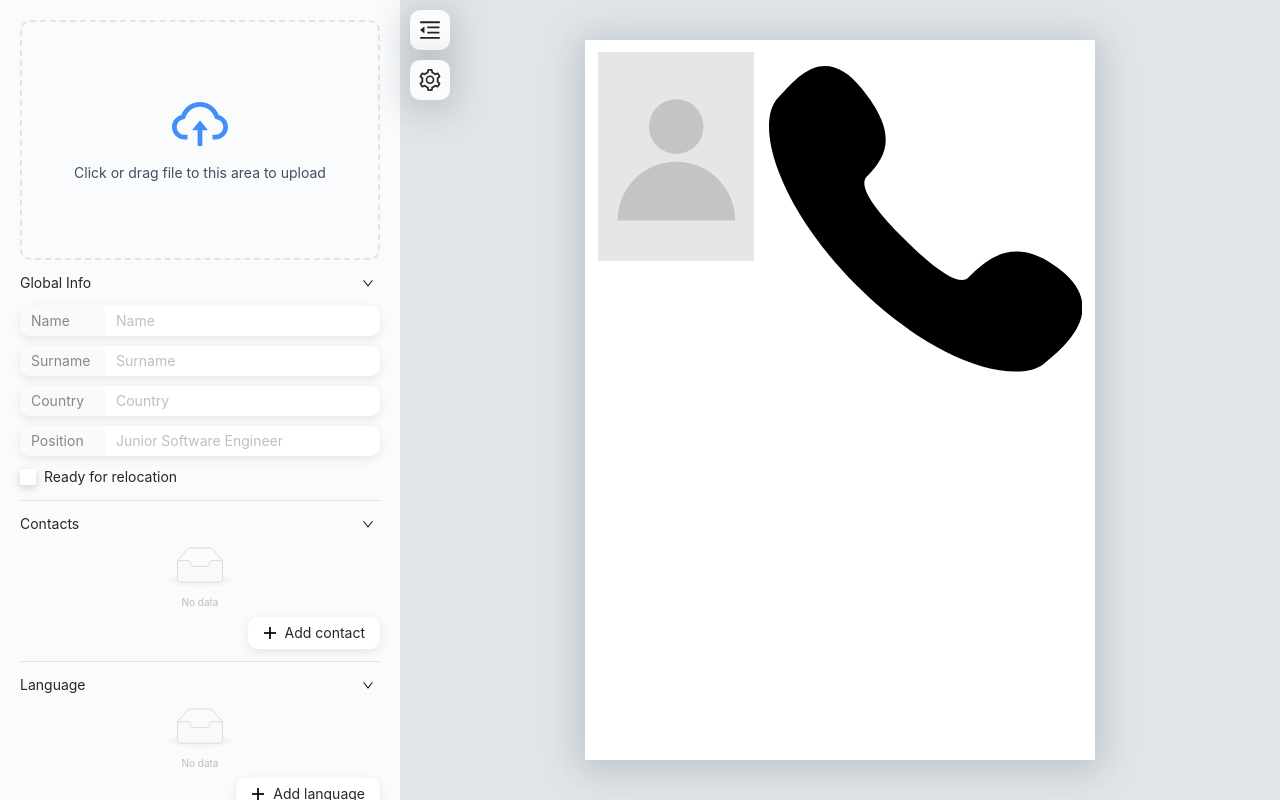
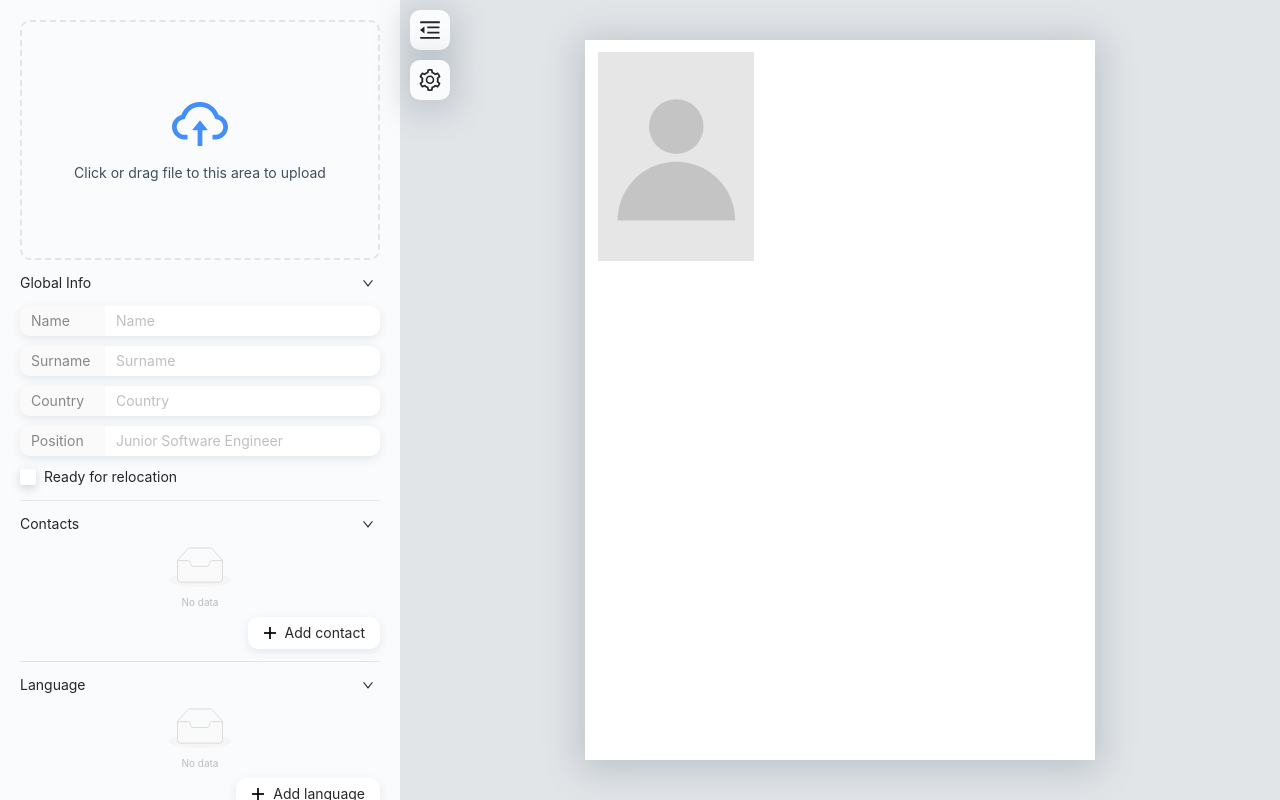
Before and after one commit to denisputnov/cv-constructor, a React (Create React App) app: page / in a window 1280 px wide. Built offline with nearby package versions, Linux system fonts and the light colour scheme.

Commit message:
delete icons from classic template

```diff
--- a/src/templates/classic/Classic.tsx
+++ b/src/templates/classic/Classic.tsx
@@ -19,7 +19,6 @@ const Classic: React.FC<TemplateProps> = ({ data }) => {
       <div>
         <Name>{data.global.name} {data.global.surname}</Name>
         <Position>{data.global.position}</Position>
-        <Phone />
       </div>
     </Layout>
   )
```
